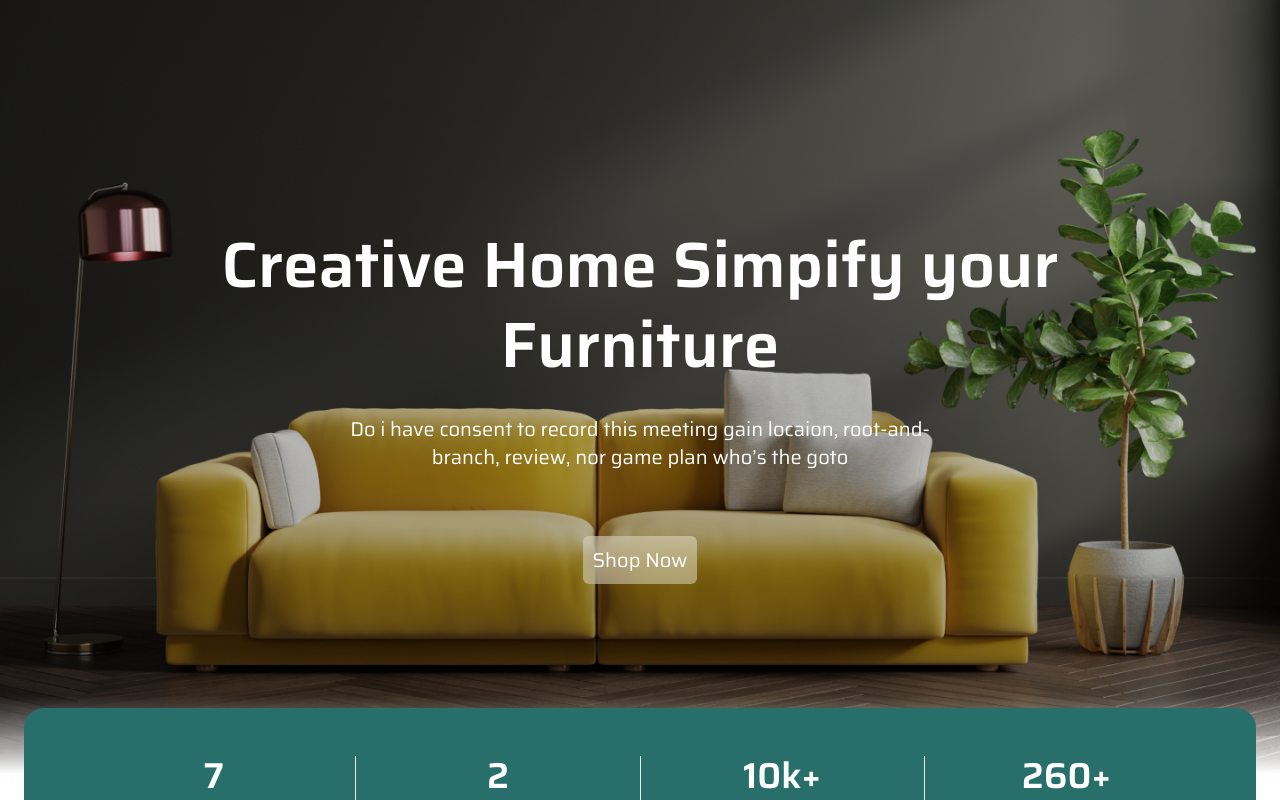
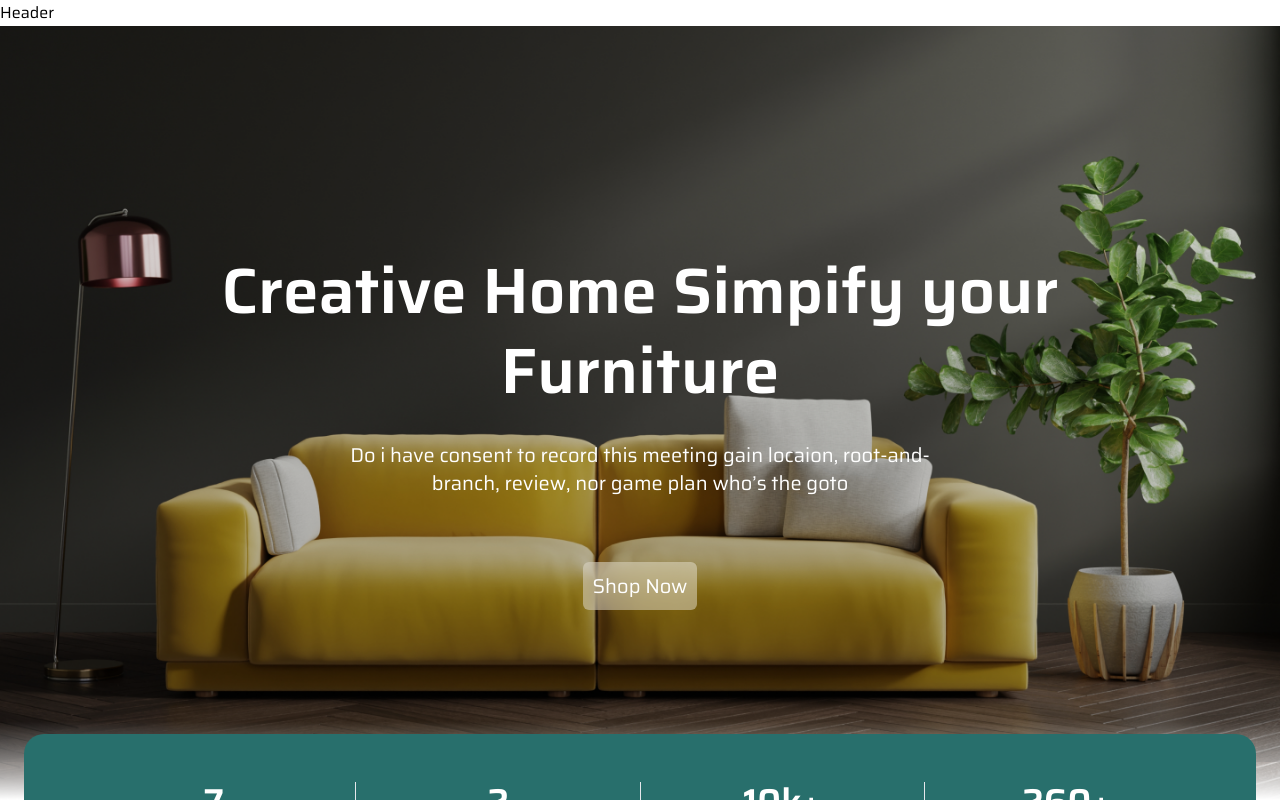
Before and after one commit to Isaiah-Mwinga/Furniture-palace, a React (Create React App) app: page / in a window 1280 px wide. Shown: the top 800 px of the page. Built offline with nearby package versions, Linux system fonts and the light colour scheme; the HTML template or start-up script is replaced by a standard one.

Commit message:
furniture palace

```diff
--- a/src/App.js
+++ b/src/App.js
@@ -9,11 +9,13 @@ import Products from './components/Products';
 import Testimonial from './components/Testimonial';
 import Newsletter from './components/Newsletter';
 import Footer from './components/Footer';
+import Header from './components/Header';
 
 
 const App = () => {
   return (
     <div className='w-full max-w-[1440px] mx-auto bg-white'>
+      <Header />
       <Hero />
       <Features />
       <NewItems />
--- a/src/components/Footer.js
+++ b/src/components/Footer.js
@@ -20,7 +20,7 @@ const Footer = () => {
           <div className='flex gap-x-4'>
             {footer.social.map((item, index) => {
               return (
-                <div className='w-12 h-12 text-2xl bg-gray-700 hover:bg-accent rounded-full flex justify-center items-center' key={index}>
+                <div className='w-12 h-12 text-2xl bg-gray-700 hover:bg-accent rounded-full flex justify-center items-center transition' key={index}>
                   <a href='#'>{item.icon}</a>
                 </div>
               );
```
Also changed, not shown: src/components/Header.js (+13 -1 lines).
